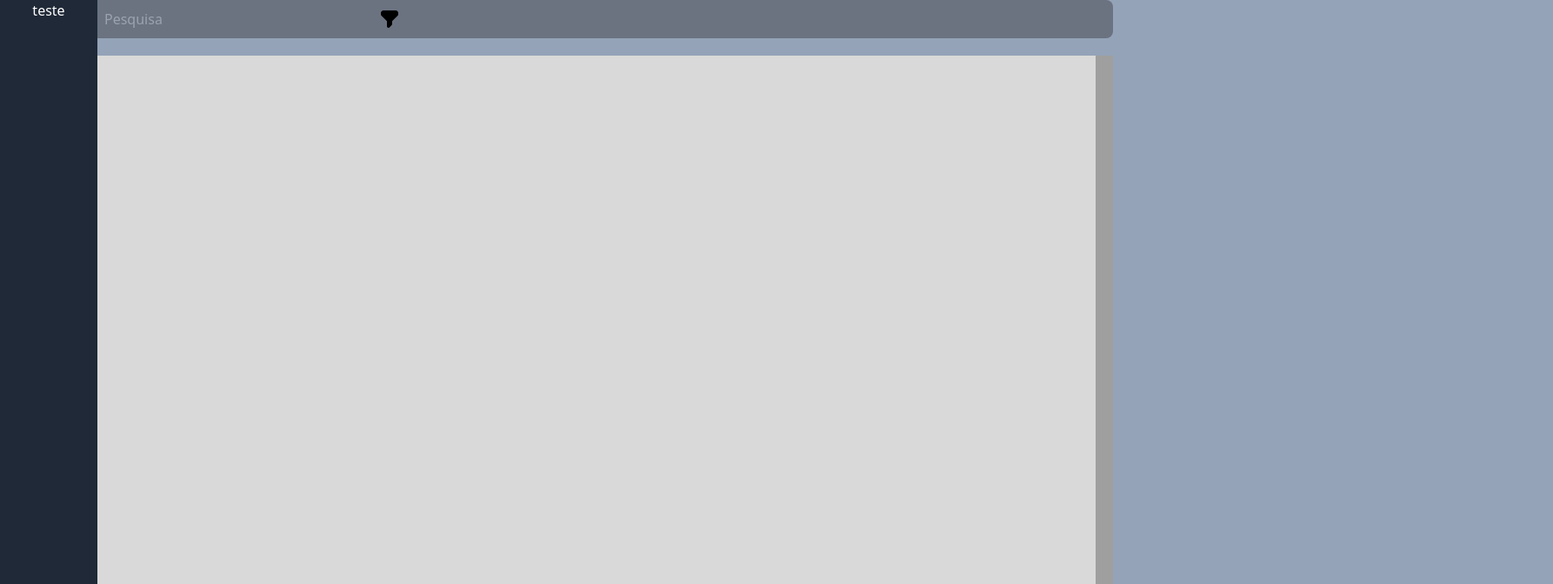
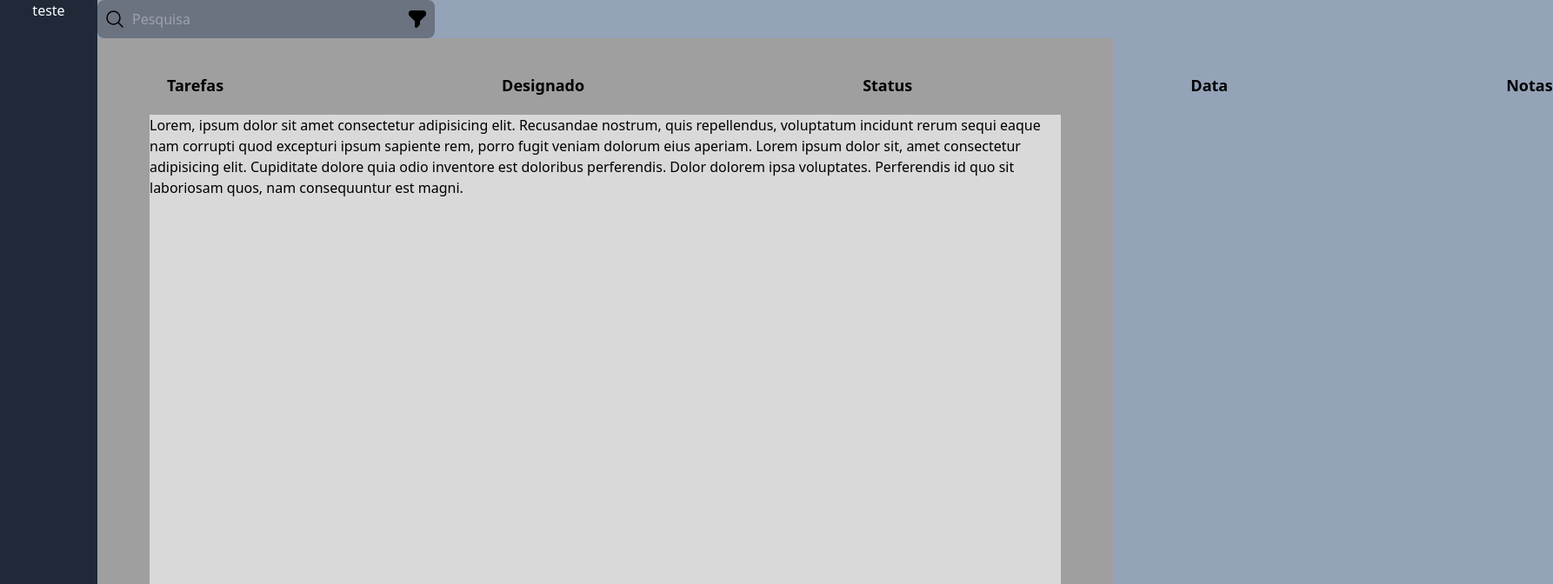
Before and after one commit to 4nekro/tasklist, a Vue app: page / in a window 1280 px wide. Shown: the top 672 px of the page at 87% size, 1786 px wide, since content can reach past the window. Built offline with nearby package versions, Linux system fonts and the light colour scheme.

Commit message:
gambiarra consertada

```diff
--- a/src/components/content.vue
+++ b/src/components/content.vue
@@ -13,7 +13,7 @@ function filter() {
         </aside>
 
 
-        <div class=" h-11 ml-20 mt- p-2 bg-gray-500 rounded-lg" id="container">
+        <div class=" max-w-fit h-11 ml-28 p-2 bg-gray-500 rounded-lg" id="container">
                 <!-- Lupa da barra de pesquisa -->
                 <span>
                     <svg xmlns="http://www.w3.org/2000/svg" fill="none" viewBox="0 0 24 24" stroke-width="1.5" stroke="currentColor" class="size-6 inline mb-1"><path stroke-linecap="round" stroke-linejoin="round" d="m21 21-5.197-5.197m0 0A7.5 7.5 0 1 0 5.196 5.196a7.5 7.5 0 0 0 10.607 10.607Z"/></svg>
@@ -27,12 +27,16 @@ function filter() {
                 </button>
             </div>
 
-        <main class="">
+        <main class="flex ml-28">
             <!-- TaskList -->
-            <div class=" bg-list-dark w-full h-screen">
-                <div class=" bg-list-light w-900 h-screen m-5" >
+            <div class=" bg-list-dark w-full h-screen p-10"> <!-- Quadrado cinza de trás -->
+                <div class="inline-flex justify-between gap-80 pl-10 font-bold text-lg"> <!-- Quadrado branco com as tarefas -->
+                    <p>Tarefas</p> <p>Designado</p> <p>Status</p> <p>Data</p> <p>Notas</p>
+                </div>
+                <div class="bg-list-light w-fit h-screen m-5" > <!-- Quadrado branco com as tarefas -->
                  <ul>
-                     teste
+                    Lorem, ipsum dolor sit amet consectetur adipisicing elit. Recusandae nostrum, quis repellendus, voluptatum incidunt rerum sequi eaque nam corrupti quod excepturi ipsum sapiente rem, porro fugit veniam dolorum eius aperiam.
+                    Lorem ipsum dolor sit, amet consectetur adipisicing elit. Cupiditate dolore quia odio inventore est doloribus perferendis. Dolor dolorem ipsa voluptates. Perferendis id quo sit laboriosam quos, nam consequuntur est magni.
                  </ul>
                 </div>
             </div>
```
